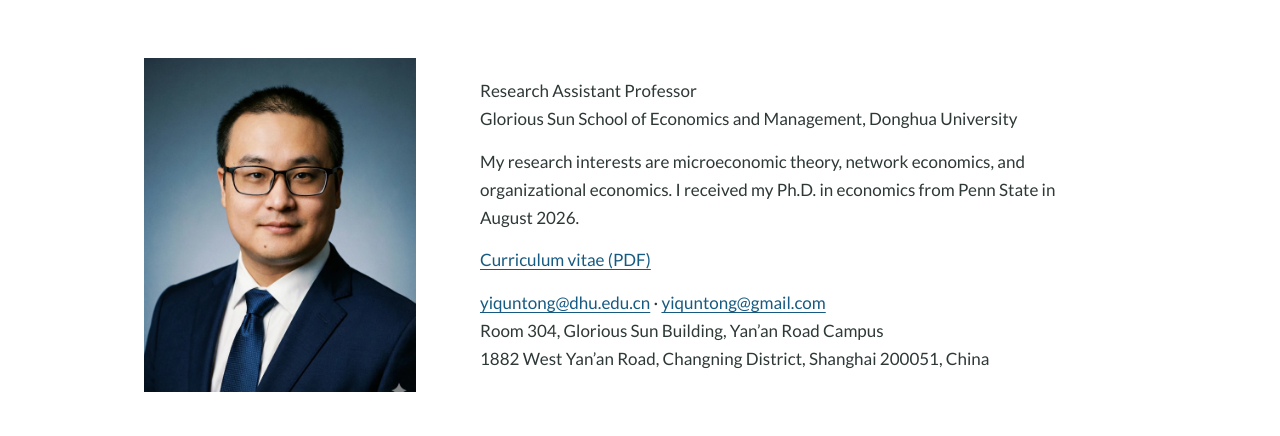
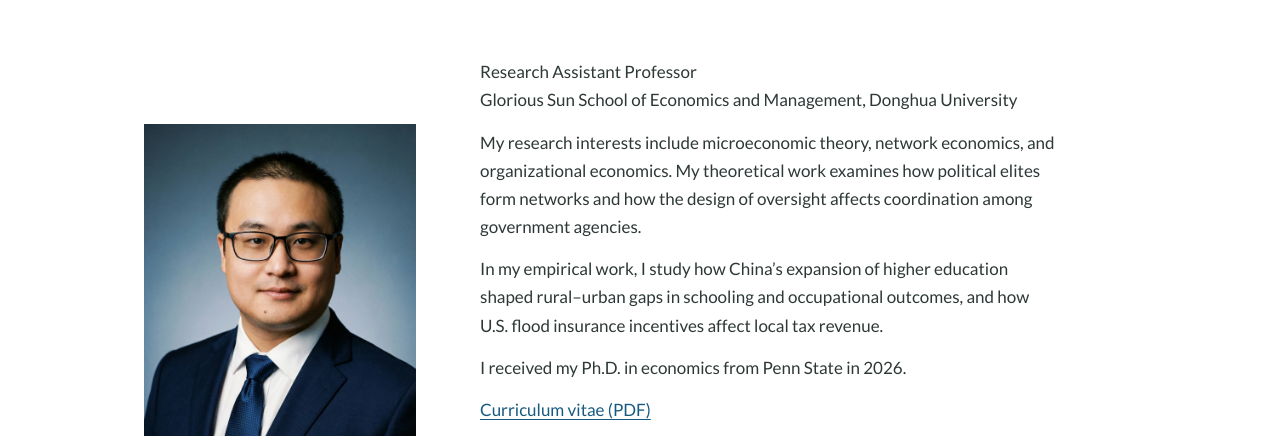
Before and after one commit to yiquntong/yiquntong.github.io, a plain HTML site: page index.html in a window 1280 px wide. Shown: the part 100-536 px from the top of the page. Drawn offline with Linux system fonts and the light colour scheme.

Commit message:
Describe theoretical and empirical research in the homepage bio

```diff
--- a/index.html
+++ b/index.html
@@ -37,9 +37,16 @@
           Glorious Sun School of Economics and Management, Donghua&nbsp;University
         </p>
         <p>
-          My research interests are microeconomic theory, network economics, and organizational
-          economics. I received my Ph.D. in economics from Penn State in August 2026.
+          My research interests include microeconomic theory, network economics, and organizational
+          economics. My theoretical work examines how political elites form networks and how the
+          design of oversight affects coordination among government agencies.
         </p>
+        <p>
+          In my empirical work, I study how China’s expansion of higher education shaped
+          rural–urban gaps in schooling and occupational outcomes, and how U.S. flood insurance
+          incentives affect local tax revenue.
+        </p>
+        <p>I received my Ph.D. in economics from Penn State in 2026.</p>
         <div class="documents">
           <p><a href="cv/Yiqun-Tong-CV.pdf">Curriculum vitae (PDF)</a></p>
         </div>
```
